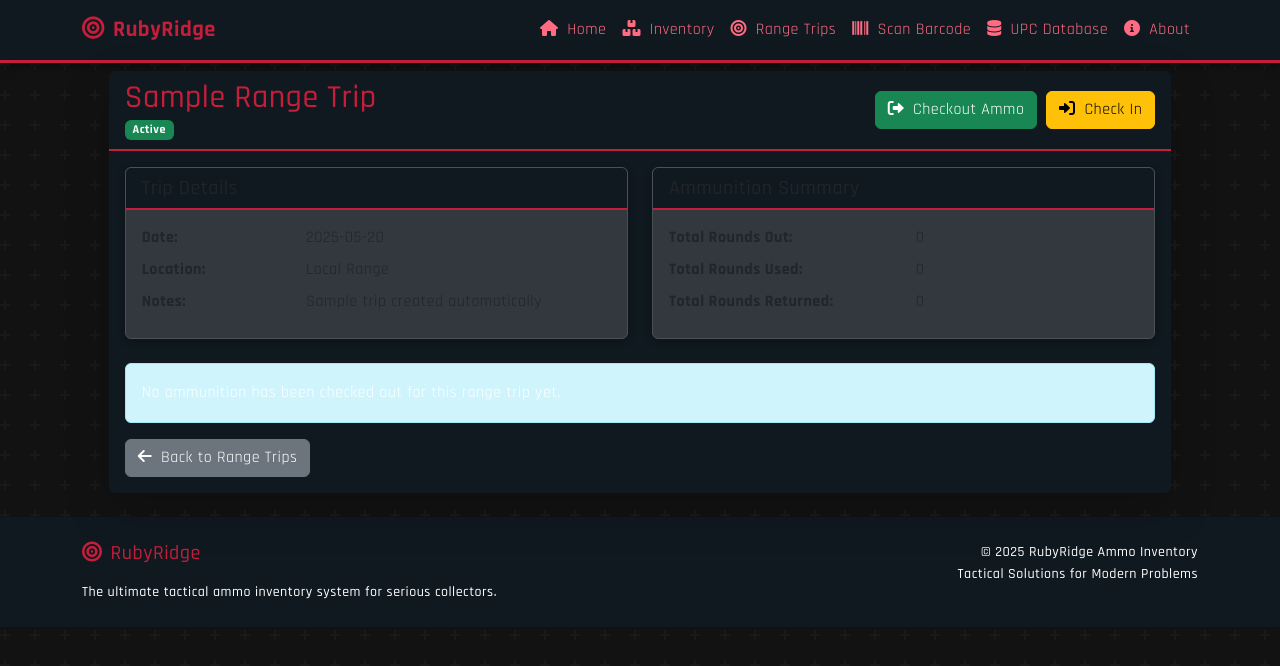
After one commit to lance0/RubyRidge, a Flask app: page /range-trips/1 in a window 1280 px wide. The commit adds this page. Shown: the top 666 px of the page. Run offline with Flask 3, Linux system fonts and the light colour scheme; data comes from the database, SQL or seed files in the repository; data that the repository does not hold is empty; some libraries are stand-ins or nearby versions.

Commit message:
Enable users to manage and track ammunition usage during range trips
Implements Range Trip feature with checkout/checkin functionality, UI, and database models.

Replit-Commit-Author: Agent
Replit-Commit-Session-Id: 0245f8f5-20b6-4e09-9fb9-fbfc99ad2e52
Replit-Commit-Screenshot-Url: https://storage.googleapis.com/screenshot-production-us-central1/a2ee166e-6f82-4439-b880-c47b0f22c33c/2df17c19-ec3b-4dc9-b60d-43499a6cece3.jpg

```diff
--- a/app.py
+++ b/app.py
@@ -112,6 +112,17 @@ def initialize_database():
                     notes=item["notes"]
                 )
                 db.session.add(ammo_box)
+
+        # Add a sample range trip if none exist
+        if RangeTrip.query.count() == 0:
+            # Add a sample range trip for demonstration
+            sample_trip = RangeTrip(
+                name="Sample Range Trip",
+                date=date.today(),
+                location="Local Range",
+                notes="Sample trip created automatically"
+            )
+            db.session.add(sample_trip)
 
         db.session.commit()
         logging.info("Database initialized with default data")
--- a/templates/base.html
+++ b/templates/base.html
@@ -45,6 +45,9 @@
                             <a class="nav-link" href="/inventory"><i class="fas fa-boxes me-1"></i> Inventory</a>
                         </li>
                         <li class="nav-item">
+                            <a class="nav-link" href="/range-trips"><i class="fas fa-bullseye me-1"></i> Range Trips</a>
+                        </li>
+                        <li class="nav-item">
                             <a class="nav-link" href="/scan"><i class="fas fa-barcode me-1"></i> Scan Barcode</a>
                         </li>
                         <li class="nav-item">
--- /dev/null
+++ b/templates/view_range_trip.html
@@ -0,0 +1,120 @@
+{% extends "base.html" %}
+
+{% block content %}
+<div class="row">
+    <div class="col-lg-10 offset-lg-1">
+        <div class="card shadow-lg border-0 rounded-lg mt-2 mb-4 bg-dark text-white">
+            <div class="card-header d-flex justify-content-between align-items-center">
+                <div>
+                    <h2 class="text-danger mb-0">{{ trip.name }}</h2>
+                    <span class="badge {% if trip.status == 'active' %}bg-success{% else %}bg-secondary{% endif %}">
+                        {{ trip.status|title }}
+                    </span>
+                </div>
+                <div>
+                    {% if trip.status == 'active' %}
+                    <a href="{{ url_for('checkout_ammo', trip_id=trip.id) }}" class="btn btn-success me-1">
+                        <i class="fas fa-sign-out-alt me-1"></i> Checkout Ammo
+                    </a>
+                    <a href="{{ url_for('checkin_ammo', trip_id=trip.id) }}" class="btn btn-warning">
+                        <i class="fas fa-sign-in-alt me-1"></i> Check In
+                    </a>
+                    {% endif %}
+                </div>
+            </div>
+
+            <div class="card-body">
+                <!-- Trip Details -->
+                <div class="row mb-4">
+                    <div class="col-md-6">
+                        <div class="card bg-secondary">
+                            <div class="card-header">
+                                <h5 class="mb-0">Trip Details</h5>
+                            </div>
+                            <div class="card-body">
+                                <dl class="row mb-0">
+                                    <dt class="col-sm-4">Date:</dt>
+                                    <dd class="col-sm-8">{{ trip.date }}</dd>
+
+                                    <dt class="col-sm-4">Location:</dt>
+                                    <dd class="col-sm-8">{{ trip.location or 'Not specified' }}</dd>
+
+                                    <dt class="col-sm-4">Notes:</dt>
+                                    <dd class="col-sm-8">{{ trip.notes or 'None' }}</dd>
+                                </dl>
+                            </div>
+                        </div>
+                    </div>
+                    <div class="col-md-6">
+                        <div class="card bg-secondary">
+                            <div class="card-header">
+                                <h5 class="mb-0">Ammunition Summary</h5>
+                            </div>
+                            <div class="card-body">
+                                <dl class="row mb-0">
+                                    <dt class="col-sm-6">Total Rounds Out:</dt>
+                                    <dd class="col-sm-6">{{ total_rounds_out }}</dd>
+
+                                    <dt class="col-sm-6">Total Rounds Used:</dt>
+                                    <dd class="col-sm-6">{{ total_rounds_used }}</dd>
+
+                                    <dt class="col-sm-6">Total Rounds Returned:</dt>
+                                    <dd class="col-sm-6">{{ total_rounds_in }}</dd>
+                                </dl>
+                            </div>
+                        </div>
+                    </div>
+                </div>
+
+                <!-- Ammunition Details -->
+                {% if trip_items %}
+                    <h4>Ammunition Details</h4>
+                    {% for caliber, items in items_by_caliber.items() %}
+                        <div class="card mb-3 bg-secondary">
+                            <div class="card-header">
+                                <h5 class="mb-0">{{ caliber }}</h5>
+                            </div>
+                            <div class="card-body">
+                                <div class="table-responsive">
+                                    <table class="table table-dark table-hover">
+                                        <thead>
+                                            <tr>
+                                                <th>Name</th>
+                                                <th>Count/Box</th>
+                                                <th>Boxes Out</th>
+                                                <th>Boxes In</th>
+                                                <th>Rounds Used</th>
+                                            </tr>
+                                        </thead>
+                                        <tbody>
+                                            {% for item in items %}
+                                            <tr>
+                                                <td>{{ item.name }}</td>
+                                                <td>{{ item.count_per_box }}</td>
+                                                <td>{{ item.quantity_out }}</td>
+                                                <td>{{ item.quantity_in }}</td>
+                                                <td>{{ item.rounds_used }}</td>
+                                            </tr>
+                                            {% endfor %}
+                                        </tbody>
+                                    </table>
+                                </div>
+                            </div>
+                        </div>
+                    {% endfor %}
+                {% else %}
+                    <div class="alert alert-info">
+                        <p class="mb-0">No ammunition has been checked out for this range trip yet.</p>
+                    </div>
+                {% endif %}
+
+                <div class="d-flex justify-content-start mt-3">
+                    <a href="{{ url_for('range_trips') }}" class="btn btn-secondary">
+                        <i class="fas fa-arrow-left me-1"></i> Back to Range Trips
+                    </a>
+                </div>
+            </div>
+        </div>
+    </div>
+</div>
+{% endblock %}
```
Also changed, not shown: templates/checkin_ammo.html (added, +82 -0 lines).
